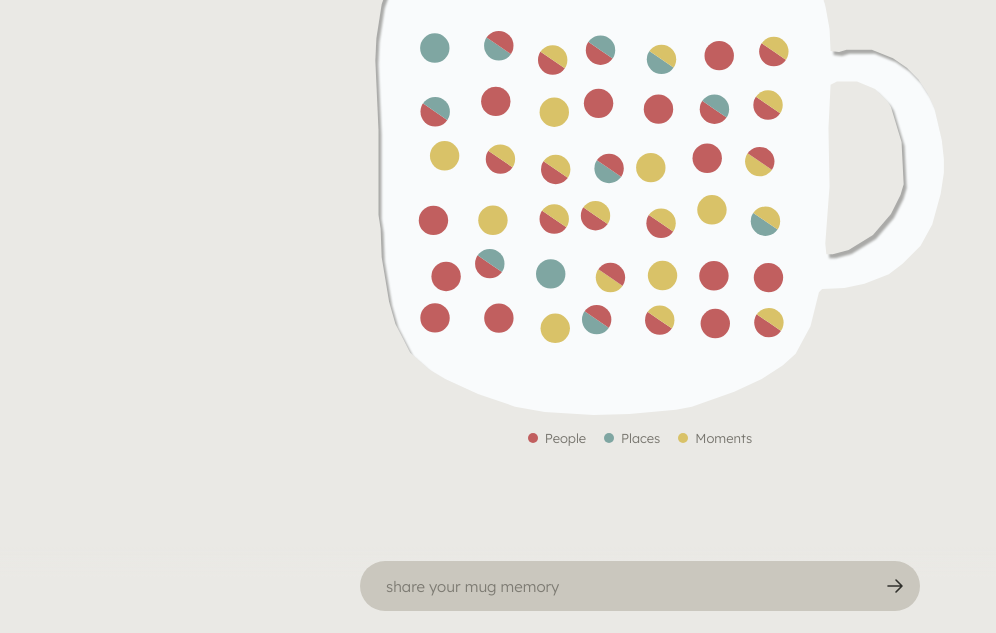
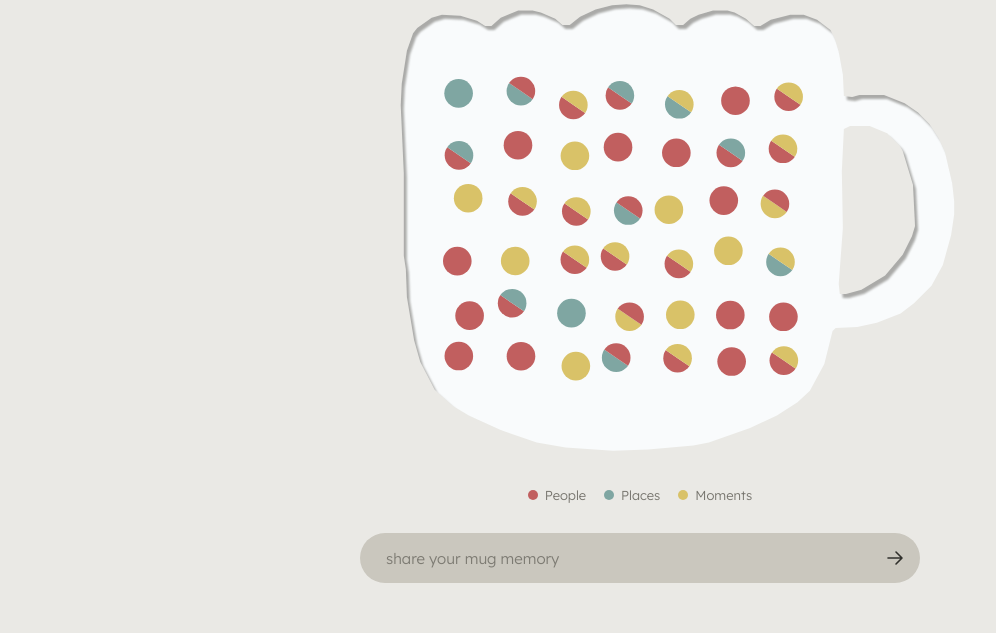
Before and after one commit to famajavid/memory-mug, a plain HTML site: page index.html in a window 1280 px wide. Shown: the part 167-800 px from the top of the page, without its empty margins (0-996 px from the left). Drawn offline with Linux system fonts and the light colour scheme.

Commit message:
Update index.html

```diff
--- a/index.html
+++ b/index.html
@@ -14,14 +14,14 @@ html{scroll-padding-top:env(safe-area-inset-top,0px)}
 body{margin:0;background:var(--bg);color:var(--ink);font-family:Lexend,system-ui,sans-serif;font-weight:300;-webkit-tap-highlight-color:transparent}
 .about-link{position:absolute;left:20px;top:16px;white-space:nowrap;background:none;border:0;padding:6px 0;font:400 17px Lexend,sans-serif;color:var(--ink);cursor:pointer}
 .about-link:hover{text-decoration:underline;text-underline-offset:4px}
-main{max-width:640px;margin:0 auto;padding:40px 14px 100px;text-align:center}
-h1{font-family:"Homemade Apple",cursive;font-weight:400;font-size:clamp(26px,min(8.5vw,5.2vh),44px);line-height:1.3;margin:14px 0 4px}
-#mug{width:100%;height:auto;display:block;max-height:calc(100vh - 270px);max-height:calc(100dvh - 270px);min-height:240px}
+main{max-width:640px;margin:0 auto;padding:44px 14px 28px;text-align:center;min-height:100vh;min-height:100dvh;display:flex;flex-direction:column;justify-content:center}
+h1{font-family:"Homemade Apple",cursive;font-weight:400;font-size:clamp(26px,min(8.5vw,5.2vh),44px);line-height:1.3;margin:14px 0 26px}
+#mug{width:100%;height:auto;display:block;max-height:calc(100vh - 330px);max-height:calc(100dvh - 330px);min-height:240px;transform:translateX(3%)}
 .dot{cursor:pointer;outline:none}
 .dot .in{transition:transform .18s;transform-box:fill-box;transform-origin:center}
 .dot:hover .in,.dot:focus-visible .in{transform:scale(1.2)}
 .gr{transition:transform .7s cubic-bezier(.3,1.4,.5,1)}
-.legend{display:flex;flex-wrap:wrap;gap:6px 18px;justify-content:center;margin-top:2px;font-size:13px;color:var(--muted)}
+.legend{display:flex;flex-wrap:wrap;gap:6px 18px;justify-content:center;margin-top:24px;font-size:13px;color:var(--muted)}
 .legend i{display:inline-block;width:10px;height:10px;border-radius:50%;margin-right:7px}
 .overlay{position:fixed;inset:0;background:rgba(40,38,32,.35);display:flex;align-items:center;justify-content:center;padding:20px;opacity:0;pointer-events:none;transition:opacity .2s;z-index:5}
 .overlay.on{opacity:1;pointer-events:auto}
@@ -40,12 +40,12 @@ h1{font-family:"Homemade Apple",cursive;font-weight:400;font-size:clamp(26px,min
 .count{font-size:13px;color:var(--muted);margin-bottom:14px}
 .btn{font:400 14px Lexend,sans-serif;background:var(--ink);color:#fff;border:0;border-radius:999px;padding:10px 20px;cursor:pointer}
 .btn[aria-pressed="true"]{opacity:.5}
-#bar{position:fixed;left:0;right:0;bottom:0;padding:14px 20px calc(22px + env(safe-area-inset-bottom,0px));z-index:4;background:linear-gradient(to top,var(--bg) 65%,transparent)}
-.wrap{max-width:560px;margin:0 auto;display:flex;align-items:center;background:var(--bar);border-radius:999px;padding:0 8px 0 24px;height:50px}
+#bar{padding:30px 6px 0}
+.wrap{max-width:560px;width:100%;margin:0 auto;display:flex;align-items:center;background:var(--bar);border-radius:999px;padding:0 8px 0 24px;height:50px}
 .wrap input{flex:1;min-width:0;border:0;outline:0;background:none;color:var(--ink);font:300 15px Lexend,sans-serif;text-align:left}
 .wrap input::placeholder{color:#7d7b73}
 .wrap button{width:34px;height:34px;border:0;border-radius:50%;background:none;cursor:pointer;display:grid;place-items:center;padding:0}
-#toast{position:fixed;left:50%;bottom:92px;transform:translateX(-50%);background:var(--ink);color:#fff;padding:10px 16px;border-radius:999px;font-size:13px;opacity:0;transition:opacity .25s;z-index:6;pointer-events:none;white-space:nowrap}
+#toast{position:fixed;left:50%;bottom:28px;transform:translateX(-50%);background:var(--ink);color:#fff;padding:10px 16px;border-radius:999px;font-size:13px;opacity:0;transition:opacity .25s;z-index:6;pointer-events:none;white-space:nowrap}
 #toast.on{opacity:1}
 </style>
 </head>
@@ -55,6 +55,10 @@ h1{font-family:"Homemade Apple",cursive;font-weight:400;font-size:clamp(26px,min
   <h1>memory mug</h1>
   <svg id="mug" viewBox="468 262 578 456" role="group" aria-label="A mug full of memories"></svg>
   <div class="legend" id="legend"></div>
+<div id="bar"><form id="form" class="wrap">
+  <input id="inp" maxlength="500" autocomplete="off" placeholder="share your mug memory" aria-label="Share your mug memory">
+  <button type="submit" aria-label="Send"><svg width="22" height="22" viewBox="0 0 22 22"><path d="M4 11h13M12 5l6 6-6 6" fill="none" stroke="#30302C" stroke-width="1.6" stroke-linecap="round" stroke-linejoin="round"/></svg></button>
+</form></div>
 </main>
 
 <div class="overlay" id="aboutWrap"><div class="modal" role="dialog" aria-modal="true" aria-labelledby="aboutTitle">
@@ -73,10 +77,6 @@ h1{font-family:"Homemade Apple",cursive;font-weight:400;font-size:clamp(26px,min
       <button class="btn" id="res" aria-pressed="false">this resonates</button></div></div>
 </div></div>
 
-<div id="bar"><form id="form" class="wrap">
-  <input id="inp" maxlength="500" autocomplete="off" placeholder="share your mug memory" aria-label="Share your mug memory">
-  <button type="submit" aria-label="Send"><svg width="22" height="22" viewBox="0 0 22 22"><path d="M4 11h13M12 5l6 6-6 6" fill="none" stroke="#30302C" stroke-width="1.6" stroke-linecap="round" stroke-linejoin="round"/></svg></button>
-</form></div>
 <div id="toast"></div>
 
 <script>
```
